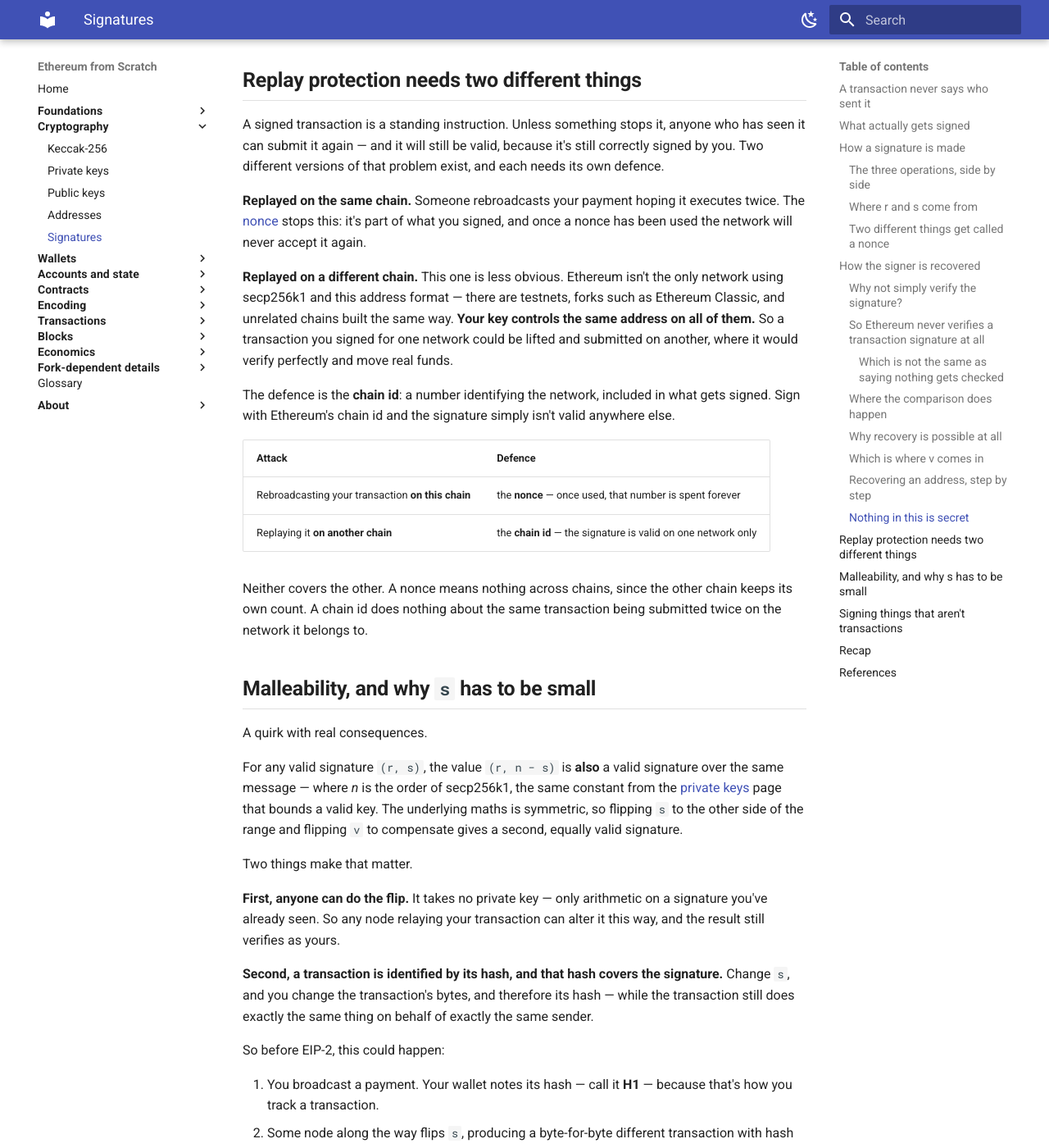
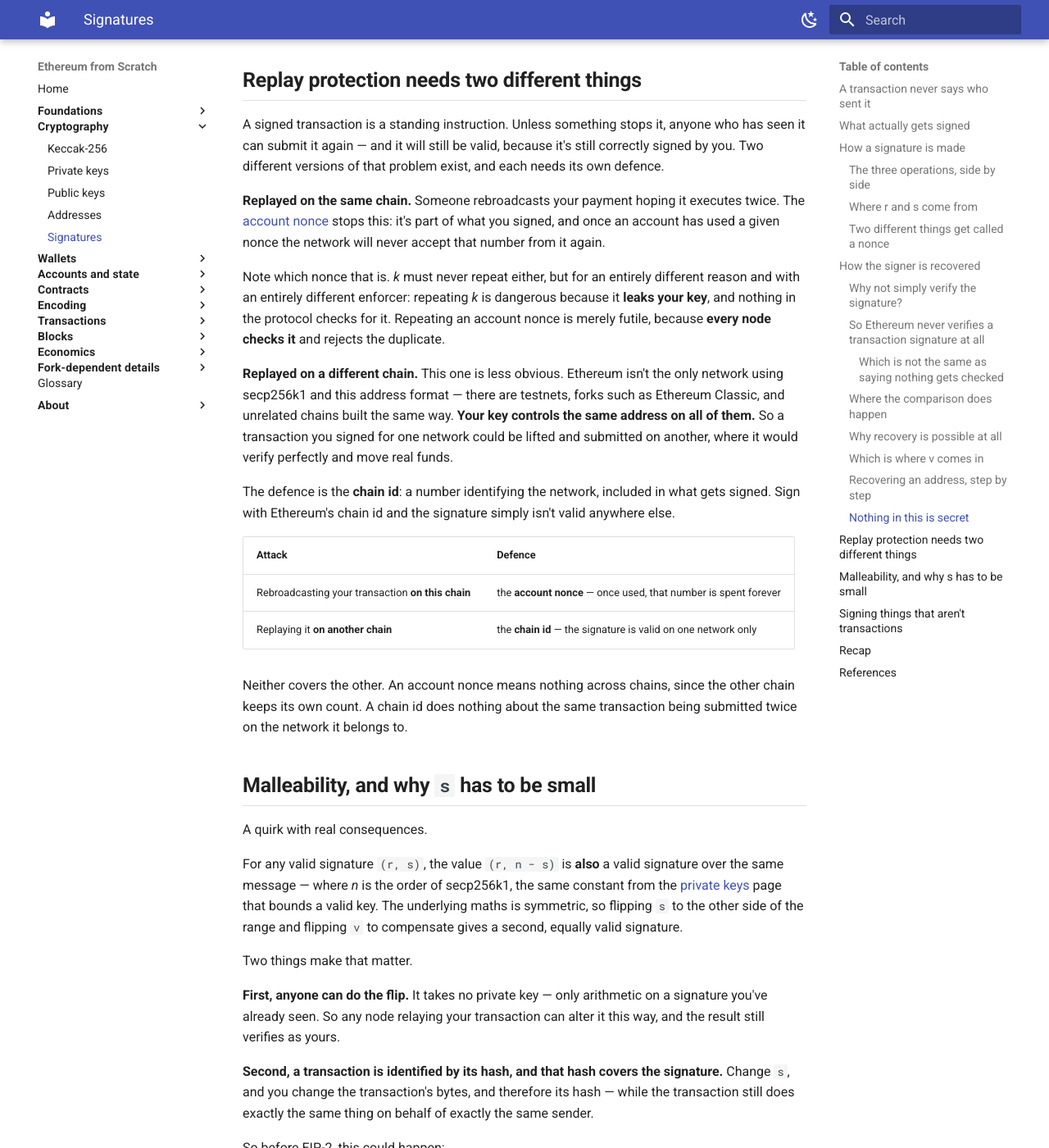
Before and after one commit to davide-stocco/ethereum-from-scratch, an MkDocs documentation site: the page built from docs/crypto/signatures.md, in a window 1280 px wide and 1400 px high, scrolled down 9004 px. Shown: the whole window at 82% size. Built offline with MkDocs 1.6.1 and Material for MkDocs 9.7.7, drawn with Linux system fonts in a browser that asks for light colours; some of the changed text lies outside the part shown.

Commit message:
Disambiguate every nonce on the signatures page
Went through all seventeen mentions in context. Four could genuinely be
misread, and they shared one trigger: "used once and never again" is true
of both senses, so the sentences that state the account rule read exactly
like the k rule a reader met forty lines earlier.

The strongest case was the replay paragraph - "once a nonce has been used
the network will never accept it again". Now says which, and follows with
the contrast that settles it for good: repeating k is dangerous because
it leaks your key and nothing in the protocol checks for it, while
repeating an account nonce is merely futile because every node checks it.
Opposite enforcement, opposite stakes, same four words of description.

Also qualified: the validity-table row, the two recap lines, the
cross-chain sentence, and the rejection-reasons list - where "wrong
nonce" sat a few lines below k's reuse warning and was the easiest of all
to misattribute.

One consistency fix found on the way: the validity table linked the
glossary while every other mention on the page links the nonce page.

Four bare mentions remain and are deliberate - each is qualified by its
own clause ("the account one", "an account with a nonce of zero", "once
an account has used a given nonce", "note which nonce that is").

```diff
--- a/docs/crypto/signatures.md
+++ b/docs/crypto/signatures.md
@@ -281,7 +281,7 @@ Which recasts the whole section. Recovery isn't an alternative to checking a tra
 
     | The question | What it's called |
     | --- | --- |
-    | Has this account already used this transaction number? | the [nonce](../glossary.md#nonce "A per-account counter of transactions already sent") |
+    | Has this account already used this transaction number? | the [account nonce](../accounts/nonce.md "A per-account counter of transactions already sent") |
     | Does this account hold enough ether to pay? | the [balance](../glossary.md#balance "How much ether an account holds, counted in wei") |
     | Is the offered fee acceptable? | [gas](../glossary.md#gas "The unit computational work is measured in") limits and fee parameters |
     | Is this meant for this network? | the [chain id](../glossary.md#chain-id "A number identifying which network a transaction is for") |
@@ -491,8 +491,8 @@ This page doesn't derive any of it. The three properties from the [private keys]
     used, and it holds no ether. So when a node treats that address as the
     sender — as [it must](#a-transaction-never-says-who-sent-it) — it finds an
     account with a nonce of zero and a balance of nothing, and rejects the
-    transaction for the dullest possible reasons: wrong nonce, can't pay the
-    fee.
+    transaction for the dullest possible reasons: the account nonce doesn't
+    match, and there's nothing there to pay the fee with.
 
     The tampering fails, but not because a signature check said "invalid".
     It fails because the altered transaction is now claimed by a stranger who
@@ -503,7 +503,9 @@ This page doesn't derive any of it. The three properties from the [private keys]
 
 A signed transaction is a standing instruction. Unless something stops it, anyone who has seen it can submit it again — and it will still be valid, because it's still correctly signed by you. Two different versions of that problem exist, and each needs its own defence.
 
-**Replayed on the same chain.** Someone rebroadcasts your payment hoping it executes twice. The [nonce](../accounts/nonce.md "A per-account counter of transactions already sent") stops this: it's part of what you signed, and once a nonce has been used the network will never accept it again.
+**Replayed on the same chain.** Someone rebroadcasts your payment hoping it executes twice. The [account nonce](../accounts/nonce.md "A per-account counter of transactions already sent") stops this: it's part of what you signed, and once an account has used a given nonce the network will never accept that number from it again.
+
+Note which nonce that is. *k* must never repeat either, but for an entirely different reason and with an entirely different enforcer: repeating *k* is dangerous because it **leaks your key**, and nothing in the protocol checks for it. Repeating an account nonce is merely futile, because **every node checks it** and rejects the duplicate.
 
 **Replayed on a different chain.** This one is less obvious. Ethereum isn't the only network using secp256k1 and this address format — there are testnets, forks such as Ethereum Classic, and unrelated chains built the same way. **Your key controls the same address on all of them.** So a transaction you signed for one network could be lifted and submitted on another, where it would verify perfectly and move real funds.
 
@@ -511,10 +513,10 @@ The defence is the **chain id**: a number identifying the network, included in w
 
 | Attack | Defence |
 | --- | --- |
-| Rebroadcasting your transaction **on this chain** | the **nonce** — once used, that number is spent forever |
+| Rebroadcasting your transaction **on this chain** | the **account nonce** — once used, that number is spent forever |
 | Replaying it **on another chain** | the **chain id** — the signature is valid on one network only |
 
-Neither covers the other. A nonce means nothing across chains, since the other chain keeps its own count. A chain id does nothing about the same transaction being submitted twice on the network it belongs to.
+Neither covers the other. An account nonce means nothing across chains, since the other chain keeps its own count. A chain id does nothing about the same transaction being submitted twice on the network it belongs to.
 
 ## Malleability, and why `s` has to be small
 
@@ -586,10 +588,10 @@ A private key will sign any bytes you give it, and plenty of uses have nothing t
 - `r` and `s` are the signature; `v` is one bit saying which of two possible public keys to recover.
 - **Verification would have worked too** — but it needs the public key, and Ethereum has no certificates to supply one. Recovery buys the same guarantee for one byte of `v` instead of 64 bytes of public key in every transaction.
 - **Verification is recovery plus a comparison.** Ethereum does the recovery and has nothing to compare against, so a transaction signature is never "verified" in that sense — the sender isn't claimed and then checked, it's *defined* as whoever the signature recovers to. Where something does have an expectation to test, such as a website login, the comparison happens and that is verification.
-- That is **not** the same as nothing being checked. Nonce, balance, gas limit and chain id are all still validated — and most of them need the sender, so recovery is what makes those checks possible rather than a substitute for them.
+- That is **not** the same as nothing being checked. Account nonce, balance, gas limit and chain id are all still validated — and most of them need the sender, so recovery is what makes those checks possible rather than a substitute for them.
 - **The same message signed twice gives different signatures**, both recovering the same address.
 - A tampered message recovers **a different address**, not an error — nothing in a signature says whose it should have been.
-- Replay needs two defences: the **nonce** within a chain, the **chain id** across chains.
+- Replay needs two defences: the **account nonce** within a chain, the **chain id** across chains.
 - `s` is restricted to its lower half, because otherwise one transaction would have two valid hashes.
 
 **Next:** [Wallets and seed phrases](../wallets/seed-phrases.md) — where the keys actually come from.
```
